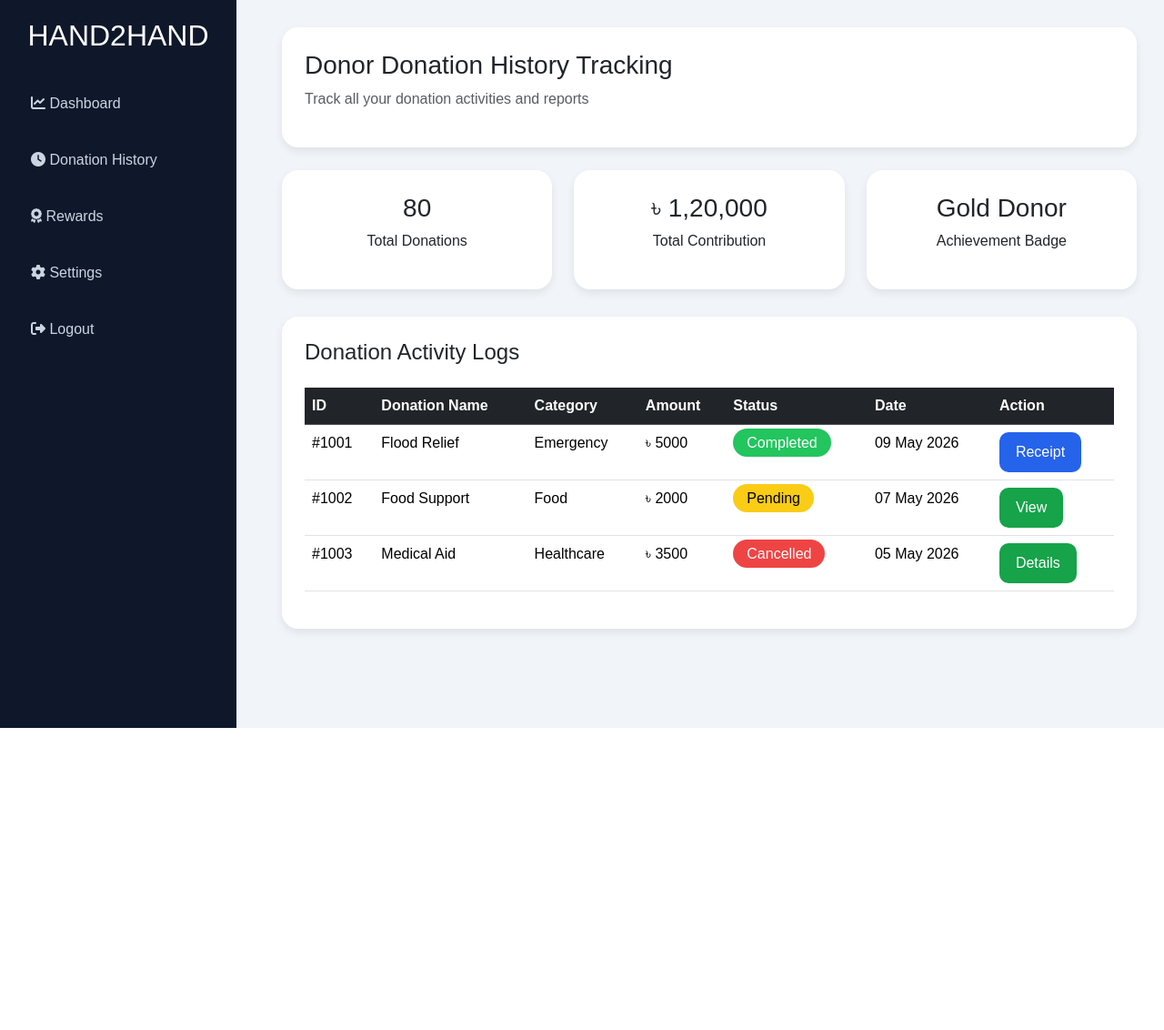
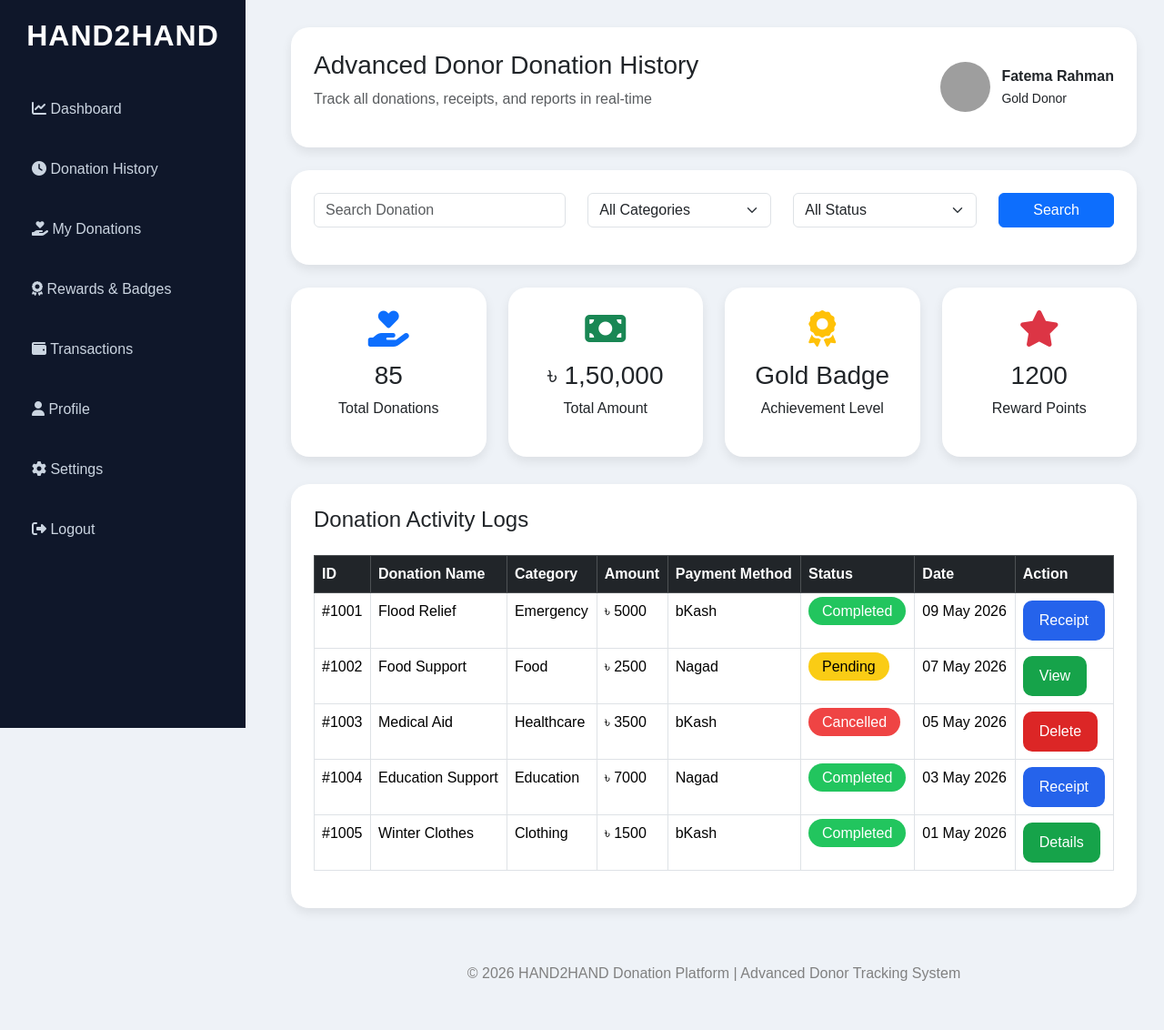
Before and after one commit to Labib-1008/HAND2HAND, a Django app: template HAND2HAND/custom_admin/templates/F_History_Tracking.html in a window 1280 px wide. Shown: the whole page at 91% size. Before the commit the page ends 800 px from the top, so only its background shows below. Run offline with Django 5.2, Linux system fonts and the light colour scheme; the template is opened without the code that fills it, so the values that code supplies are empty; grey boxes are pictures that could not be loaded.

Commit message:
Fixed_History_Tracking

```diff
--- a/HAND2HAND/custom_admin/templates/F_History_Tracking.html
+++ b/HAND2HAND/custom_admin/templates/F_History_Tracking.html
@@ -6,7 +6,7 @@
 <meta name="viewport"
 content="width=device-width, initial-scale=1.0">
 
-<title>Donor Donation History</title>
+<title>HAND2HAND - Advanced Donor Donation History</title>
 
 <link href="https://cdn.jsdelivr.net/npm/bootstrap@5.3.3/dist/css/bootstrap.min.css"
 rel="stylesheet">
@@ -17,78 +17,108 @@ href="https://cdnjs.cloudflare.com/ajax/libs/font-awesome/6.5.1/css/all.min.css"
 <style>
 
 body{
-    background:#f1f5f9;
-    font-family:Arial;
+    background:#eef2f7;
+    font-family:Arial, Helvetica, sans-serif;
+    overflow-x:hidden;
 }
 
-/* Sidebar */
-
 .sidebar{
-    width:260px;
+    width:270px;
     height:100vh;
     background:#0f172a;
     position:fixed;
+    left:0;
+    top:0;
     padding:20px;
+    overflow-y:auto;
 }
 
 .sidebar h2{
     color:white;
     text-align:center;
-    margin-bottom:30px;
+    margin-bottom:35px;
+    font-weight:bold;
+    letter-spacing:1px;
 }
 
 .sidebar a{
     display:block;
+    text-decoration:none;
     color:#cbd5e1;
-    text-decoration:none;
-    padding:14px;
-    border-radius:10px;
-    margin-bottom:10px;
+    padding:15px;
+    border-radius:12px;
+    margin-bottom:12px;
+    transition:0.3s;
+    font-size:16px;
 }
 
 .sidebar a:hover{
     background:#1e293b;
     color:white;
+    transform:translateX(5px);
 }
 
-/* Main */
-
 .main-content{
-    margin-left:280px;
+    margin-left:290px;
     padding:30px;
 }
 
-/* Header */
-
-.header-box{
+.top-navbar{
     background:white;
+    border-radius:20px;
     padding:25px;
-    border-radius:18px;
-    box-shadow:0px 4px 10px rgba(0,0,0,0.08);
+    display:flex;
+    justify-content:space-between;
+    align-items:center;
+    box-shadow:0px 5px 12px rgba(0,0,0,0.08);
 }
 
-/* Stats */
+.admin-box{
+    display:flex;
+    align-items:center;
+    gap:12px;
+}
+
+.admin-box img{
+    width:55px;
+    height:55px;
+    border-radius:50%;
+}
+
+.search-box{
+    background:white;
+    margin-top:25px;
+    padding:25px;
+    border-radius:20px;
+    box-shadow:0px 5px 12px rgba(0,0,0,0.08);
+}
 
 .stats-card{
     background:white;
     margin-top:25px;
+    border-radius:20px;
     padding:25px;
-    border-radius:18px;
     text-align:center;
-    box-shadow:0px 4px 10px rgba(0,0,0,0.08);
+    box-shadow:0px 5px 12px rgba(0,0,0,0.08);
+    transition:0.3s;
 }
 
-/* History Table */
+.stats-card:hover{
+    transform:translateY(-5px);
+}
+
+.stats-card i{
+    font-size:40px;
+    margin-bottom:15px;
+}
 
 .history-table{
     background:white;
     margin-top:30px;
     padding:25px;
-    border-radius:18px;
-    box-shadow:0px 4px 10px rgba(0,0,0,0.08);
+    border-radius:20px;
+    box-shadow:0px 5px 12px rgba(0,0,0,0.08);
 }
-
-/* Badges */
 
 .completed{
     background:#22c55e;
@@ -111,14 +141,17 @@ body{
     border-radius:20px;
 }
 
-/* Buttons */
-
 .download-btn{
     background:#2563eb;
     color:white;
     border:none;
     padding:10px 18px;
     border-radius:10px;
+    transition:0.3s;
+}
+
+.download-btn:hover{
+    background:#1d4ed8;
 }
 
 .view-btn{
@@ -127,9 +160,31 @@ body{
     border:none;
     padding:10px 18px;
     border-radius:10px;
+    transition:0.3s;
 }
 
-/* Responsive */
+.view-btn:hover{
+    background:#15803d;
+}
+
+.delete-btn{
+    background:#dc2626;
+    color:white;
+    border:none;
+    padding:10px 18px;
+    border-radius:10px;
+}
+
+.delete-btn:hover{
+    background:#b91c1c;
+}
+
+.footer{
+    text-align:center;
+    color:gray;
+    margin-top:40px;
+    padding:20px;
+}
 
 @media(max-width:992px){
 
@@ -143,6 +198,11 @@ body{
     margin-left:0;
 }
 
+.top-navbar{
+    flex-direction:column;
+    gap:20px;
+}
+
 }
 
 </style>
@@ -151,49 +211,155 @@ body{
 
 <body>
 
-<!-- Sidebar -->
-
 <div class="sidebar">
 
 <h2>HAND2HAND</h2>
 
-<a href="#"><i class="fa fa-chart-line"></i> Dashboard</a>
+<a href="#">
+<i class="fa fa-chart-line"></i>
+Dashboard
+</a>
 
-<a href="#"><i class="fa fa-clock"></i> Donation History</a>
+<a href="#">
+<i class="fa fa-clock"></i>
+Donation History
+</a>
 
-<a href="#"><i class="fa fa-award"></i> Rewards</a>
+<a href="#">
+<i class="fa fa-hand-holding-heart"></i>
+My Donations
+</a>
 
-<a href="#"><i class="fa fa-gear"></i> Settings</a>
+<a href="#">
+<i class="fa fa-award"></i>
+Rewards & Badges
+</a>
 
-<a href="#"><i class="fa fa-right-from-bracket"></i> Logout</a>
+<a href="#">
+<i class="fa fa-wallet"></i>
+Transactions
+</a>
+
+<a href="#">
+<i class="fa fa-user"></i>
+Profile
+</a>
+
+<a href="#">
+<i class="fa fa-gear"></i>
+Settings
+</a>
+
+<a href="#">
+<i class="fa fa-right-from-bracket"></i>
+Logout
+</a>
 
 </div>
 
-<!-- Main -->
-
 <div class="main-content">
 
-<div class="header-box">
+<div class="top-navbar">
 
-<h3>Donor Donation History Tracking</h3>
+<div>
+
+<h3>Advanced Donor Donation History</h3>
 
 <p class="text-muted">
 
-Track all your donation activities and reports
+Track all donations, receipts, and reports in real-time
 
 </p>
 
 </div>
 
-<!-- Stats -->
+<div class="admin-box">
+
+<img src="https://i.pravatar.cc/100">
+
+<div>
+
+<strong>Fatema Rahman</strong>
+
+<br>
+
+<small>Gold Donor</small>
+
+</div>
+
+</div>
+
+</div>
+
+<div class="search-box">
 
 <div class="row">
 
-<div class="col-md-4">
+<div class="col-md-4 mb-3">
+
+<input type="text"
+class="form-control"
+placeholder="Search Donation">
+
+</div>
+
+<div class="col-md-3 mb-3">
+
+<select class="form-select">
+
+<option>All Categories</option>
+
+<option>Emergency</option>
+
+<option>Food</option>
+
+<option>Healthcare</option>
+
+<option>Education</option>
+
+</select>
+
+</div>
+
+<div class="col-md-3 mb-3">
+
+<select class="form-select">
+
+<option>All Status</option>
+
+<option>Completed</option>
+
+<option>Pending</option>
+
+<option>Cancelled</option>
+
+</select>
+
+</div>
+
+<div class="col-md-2 mb-3">
+
+<button class="btn btn-primary w-100">
+
+Search
+
+</button>
+
+</div>
+
+</div>
+
+</div>
+
+<div class="row">
+
+<div class="col-md-3">
 
 <div class="stats-card">
 
-<h3>80</h3>
+<i class="fa fa-hand-holding-heart text-primary"></i>
+
+<h3>85</h3>
 
 <p>Total Donations</p>
 
@@ -201,33 +367,49 @@ Track all your donation activities and reports
 
 </div>
 
-<div class="col-md-4">
+<div class="col-md-3">
 
 <div class="stats-card">
 
-<h3>৳ 1,20,000</h3>
+<i class="fa fa-money-bill text-success"></i>
 
-<p>Total Contribution</p>
+<h3>৳ 1,50,000</h3>
+
+<p>Total Amount</p>
 
 </div>
 
 </div>
 
-<div class="col-md-4">
+<div class="col-md-3">
 
 <div class="stats-card">
 
-<h3>Gold Donor</h3>
+<i class="fa fa-award text-warning"></i>
 
-<p>Achievement Badge</p>
+<h3>Gold Badge</h3>
+
+<p>Achievement Level</p>
+
+</div>
+
+</div>
+
+<div class="col-md-3">
+
+<div class="stats-card">
+
+<i class="fa fa-star text-danger"></i>
+
+<h3>1200</h3>
+
+<p>Reward Points</p>
 
 </div>
 
 </div>
 
 </div>
-
-<!-- History Table -->
 
 <div class="history-table">
 
@@ -237,7 +419,7 @@ Donation Activity Logs
 
 </h4>
 
-<table class="table table-hover">
+<table class="table table-hover table-bordered">
 
 <thead class="table-dark">
 
@@ -250,6 +432,8 @@ Donation Activity Logs
 <th>Category</th>
 
 <th>Amount</th>
+
+<th>Payment Method</th>
 
 <th>Status</th>
 
@@ -272,6 +456,8 @@ Donation Activity Logs
 <td>Emergency</td>
 
 <td>৳ 5000</td>
+
+<td>bKash</td>
 
 <td>
 
@@ -305,7 +491,9 @@ Receipt
 
 <td>Food</td>
 
-<td>৳ 2000</td>
+<td>৳ 2500</td>
+
+<td>Nagad</td>
 
 <td>
 
@@ -341,6 +529,8 @@ View
 
 <td>৳ 3500</td>
 
+<td>bKash</td>
+
 <td>
 
 <span class="cancelled">
@@ -352,6 +542,78 @@ Cancelled
 </td>
 
 <td>05 May 2026</td>
+
+<td>
+
+<button class="delete-btn">
+
+Delete
+
+</button>
+
+</td>
+
+</tr>
+
+<tr>
+
+<td>#1004</td>
+
+<td>Education Support</td>
+
+<td>Education</td>
+
+<td>৳ 7000</td>
+
+<td>Nagad</td>
+
+<td>
+
+<span class="completed">
+
+Completed
+
+</span>
+
+</td>
+
+<td>03 May 2026</td>
+
+<td>
+
+<button class="download-btn">
+
+Receipt
+
+</button>
+
+</td>
+
+</tr>
+
+<tr>
+
+<td>#1005</td>
+
+<td>Winter Clothes</td>
+
+<td>Clothing</td>
+
+<td>৳ 1500</td>
+
+<td>bKash</td>
+
+<td>
+
+<span class="completed">
+
+Completed
+
+</span>
+
+</td>
+
+<td>01 May 2026</td>
 
 <td>
 
@@ -371,11 +633,18 @@ Details
 
 </div>
 
+<div class="footer">
+
+© 2026 HAND2HAND Donation Platform |
+Advanced Donor Tracking System
+
+</div>
+
 </div>
 
 <script>
 
-const receiptButtons=
+const receiptButtons =
 document.querySelectorAll('.download-btn');
 
 receiptButtons.forEach(btn=>{
@@ -388,6 +657,32 @@ alert('Receipt Download Started');
 
 });
 
+const viewButtons =
+document.querySelectorAll('.view-btn');
+
+viewButtons.forEach(btn=>{
+
+btn.addEventListener('click',()=>{
+
+alert('Opening Donation Details');
+
+});
+
+});
+
+const deleteButtons =
+document.querySelectorAll('.delete-btn');
+
+deleteButtons.forEach(btn=>{
+
+btn.addEventListener('click',()=>{
+
+alert('Donation Record Deleted');
+
+});
+
+});
+
 </script>
 
 </body>
```
